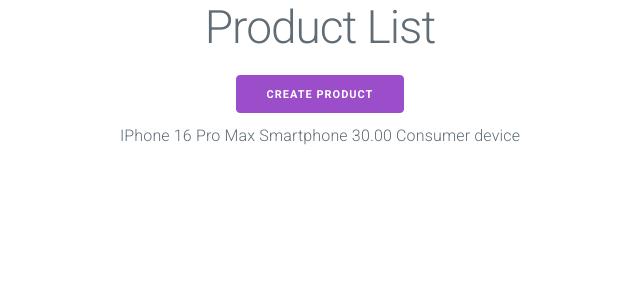
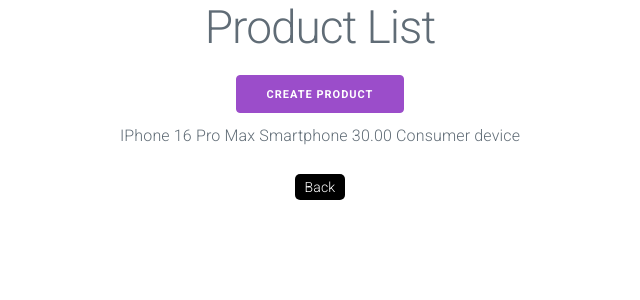
Before and after one commit to fedeservian/Proyecto-Final-Servian, a Django app: page /product/list/ in a window 1280 px wide. Shown: the top 300 px of the page, without its empty margins (320-960 px from the left). Run offline with Django 5.2, Linux system fonts and the light colour scheme; data comes from the database, SQL or seed files in the repository.

Commit message:
Button styles

```diff
--- a/src/curso/templates/curso/category_list.html
+++ b/src/curso/templates/curso/category_list.html
@@ -16,7 +16,12 @@
                     <td style="padding-left: 20px;">{{ object.name }}</td>
                     <td>{{ object.description }}</td>
                 </tr>
+
+
             {% endfor %}
+            <a href="/" style="background-color: black; color: white; padding: 5px 10px; font-size: 14px; text-decoration: none; border-radius: 5px;">Back</a>
+
+
         </tbody>
     </table>
 {% endblock contenido %}
--- a/src/curso/templates/curso/inventory_list.html
+++ b/src/curso/templates/curso/inventory_list.html
@@ -10,5 +10,8 @@
                 {{ object.stock_quantity }}
             </p>
         {% endfor %}
+        <a href="/" style="background-color: black; color: white; padding: 5px 10px; font-size: 14px; text-decoration: none; border-radius: 5px;">Back</a>
+
+
     </ul>
 {% endblock contenido %}
--- a/src/curso/templates/curso/login.html
+++ b/src/curso/templates/curso/login.html
@@ -8,5 +8,7 @@
     </form>
     <p>
         Don't have an account? <a href="#">Register</a>
-    </p>
+    </p><a href="/" style="background-color: black; color: white; padding: 5px 10px; font-size: 14px; text-decoration: none; border-radius: 5px;">Back</a>
+
+
 {% endblock  %}
--- a/src/curso/templates/curso/product_list.html
+++ b/src/curso/templates/curso/product_list.html
@@ -12,5 +12,8 @@
                 {{ object.category }}
             </p>
         {% endfor %}
+        <a href="/" style="background-color: black; color: white; padding: 5px 10px; font-size: 14px; text-decoration: none; border-radius: 5px;">Back</a>
+
+
     </ul>
 {% endblock contenido %}
--- a/src/curso/templates/curso/production_order_list.html
+++ b/src/curso/templates/curso/production_order_list.html
@@ -11,5 +11,8 @@
                 {{ object.quantity }}
             </p>
         {% endfor %}
+        <a href="/" style="background-color: black; color: white; padding: 5px 10px; font-size: 14px; text-decoration: none; border-radius: 5px;">Back</a>
+
+
     </ul>
 {% endblock contenido %}
```
